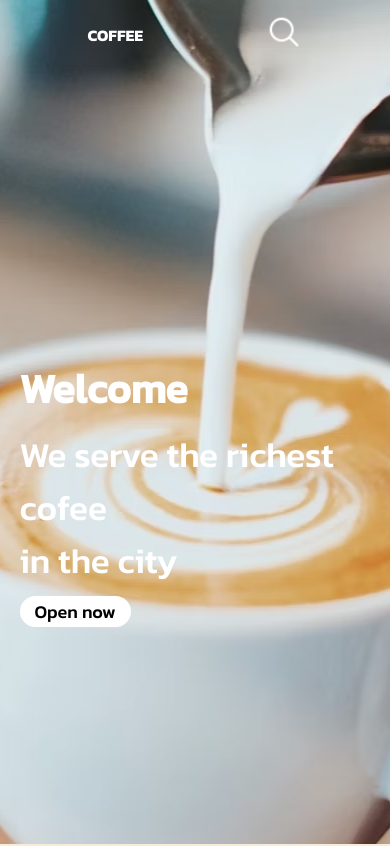
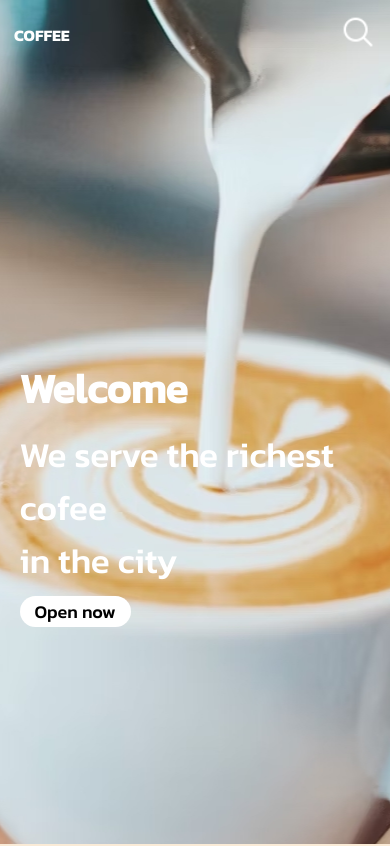
Before and after one commit to DevPraween/DevPraween.github.io, a plain HTML site: page Coffee/index.html in a window 390 px wide. Shown: the top 846 px of the page. Drawn offline with Linux system fonts and the light colour scheme.

Commit message:
Update index.html

```diff
--- a/Coffee/index.html
+++ b/Coffee/index.html
@@ -268,6 +268,10 @@ td img {
 .coffe-nav-menu {
     display: none;
 }
+.Nav-bar {
+    justify-content: space-between;
+}
+
 
 }
     </style>
```
